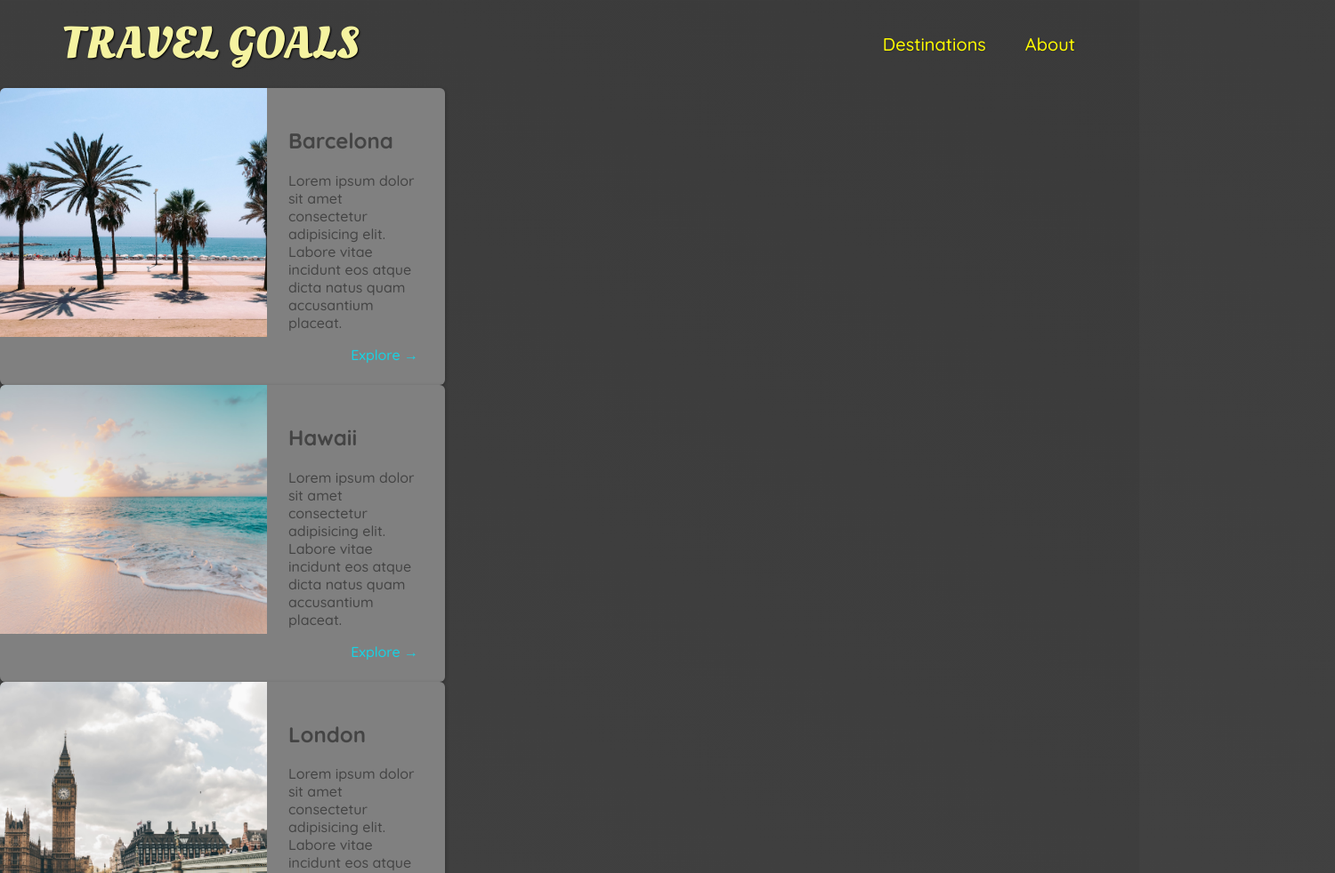
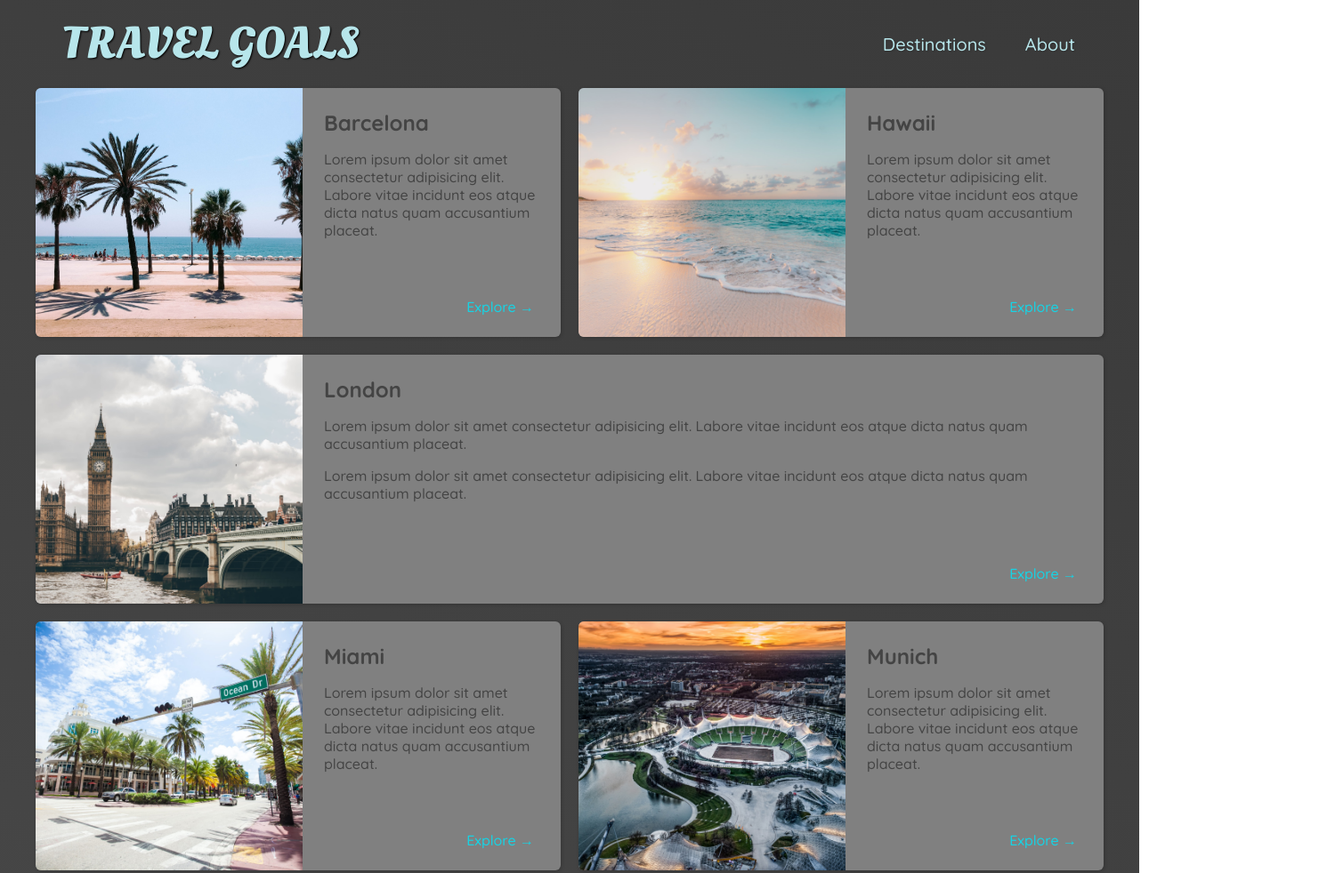
Before and after one commit to Komerica/100days-web-challenge, a plain HTML site: page section7/places.html in a window 1280 px wide. Shown: the top 982 px of the page at 89% size, 1500 px wide, since content can reach past the window. Drawn offline with Linux system fonts and the light colour scheme.

Commit message:
Final touch(Section7 grid+position+flexbox)

```diff
--- a/section7/styles/places.css
+++ b/section7/styles/places.css
@@ -2,12 +2,25 @@ body {
     background: linear-gradient(30deg, rgb(77, 77, 77), rgb(58, 58, 58));
     color: rgb(68, 68, 68); /* 🟪색깔: 살짝 회색(grey); 본문 */
 }
+#page-logo a {
+    color: rgb(183, 230, 235);
+}
 header {
     position: static;
 }
+header nav a {
+    color: rgb(183, 230, 235);
+}
+header nav a:hover {
+    background-color: rgb(183, 230, 235);
+    color: rgb(59, 59, 59);
+}
 main ul {
-    width: 1500px;
-    margin: 0 auto;
+    width: 1200px;
+    margin: 0 auto 40px auto;
+    display: grid;
+    grid-template-columns: 1fr 1fr;
+    gap: 20px 20px;
 }
 main li {
     display: flex;
@@ -15,7 +28,12 @@ main li {
     box-shadow: 1px 1px 4px rgba(0, 0, 0, 0.2);
     border-radius: 6px;
     overflow: hidden;   /* 🟥 img 왼쪽 상하단에 border-radius 가 적응이 안되는 걸 되도록 해줌 */
-    width: 500px;
+    /* overflow 의 default value: visible */
+}
+main li:nth-of-type(3) {
+    grid-column: 1 / 3;
+    /*grid-column: 1 / span 2;*/
+    /* ↑ This would work the same! */
 }
 main li img {
     width: 300px;
@@ -28,6 +46,9 @@ main li img {
     flex-direction: column;
     /* 🟥 ↑ flex-direction 추가해도 Margin-collapsing (마진충돌) 이 해결되는 듯?? */
     justify-content: space-between;
+}
+.item-content h2 {
+    margin: 0;
 }
 .actions {
     text-align: right;
--- a/section7/styles/shared.css
+++ b/section7/styles/shared.css
@@ -15,7 +15,7 @@ header {
     align-items: center;
     padding: 15px 60px;
 
-    /* 🟥 Take the header out of the document flow by adding "position: absolute", then main>section 에 있는 background-image 를 위로 끌어올릴 수 있음! */
+    /* 🟥 Take the header out of the document flow by adding "position: absolute", then main>section 에 있는 background-image 를 위로 끌어올릴 수 있음!
     position: absolute;
     top: 0; /* body 안의 첫번째 tag(header)라 top, left 안붙여줘도 좌측상단으로 붙는다! (생략 가능하지만, 구조가 바뀔수도 있으니 붙여주자!) */
     left: 0;
```
Also changed, not shown: section7/places.html (+1 -0 lines).
